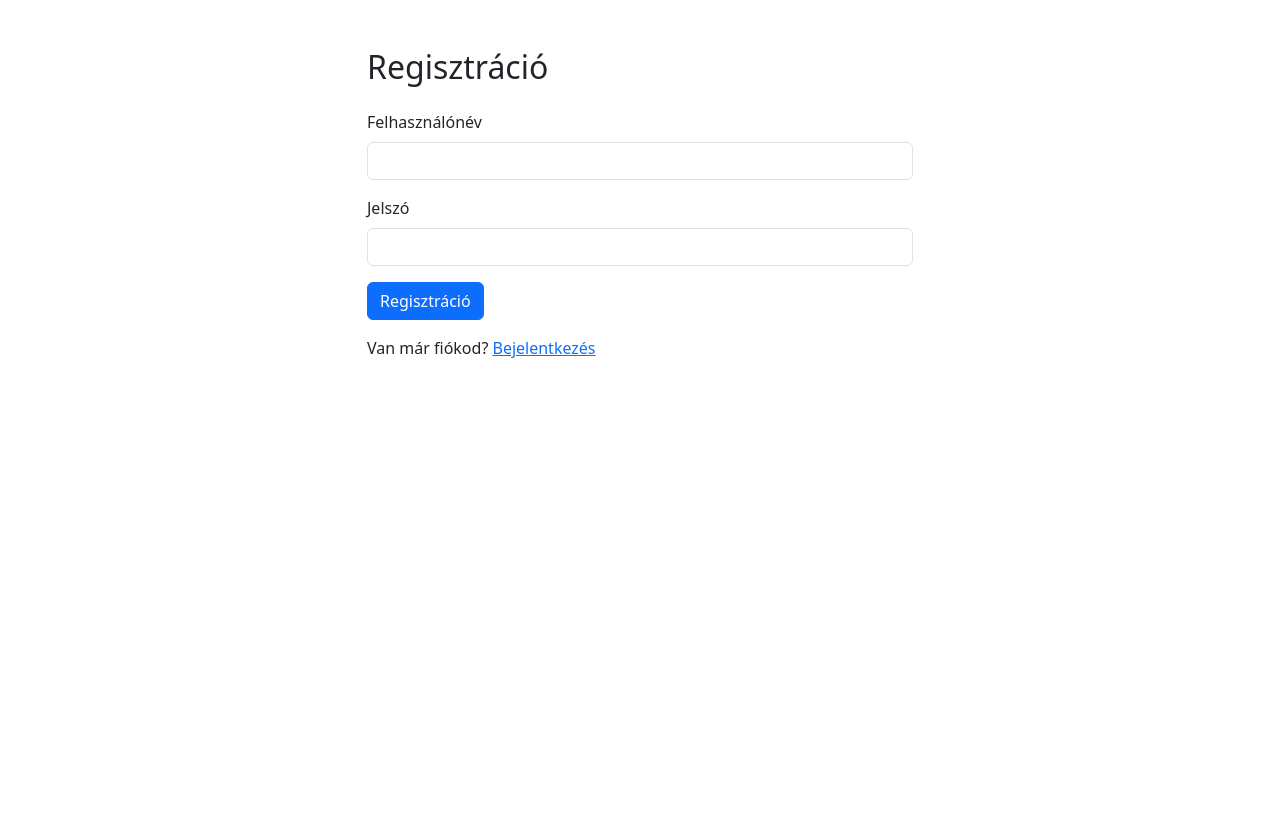
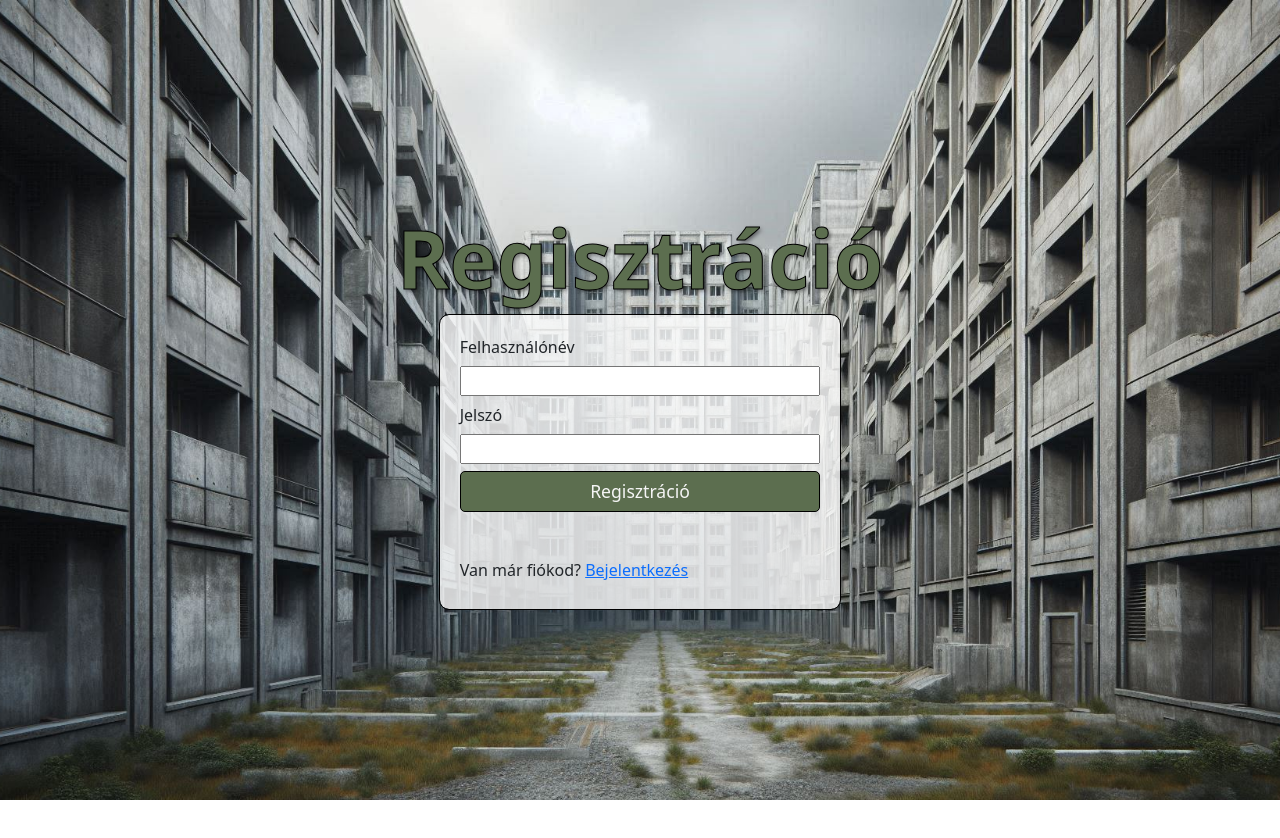
Before and after one commit to MarkComrade/Legyenonismilliomos, a website: page frontend/html/register.html in a window 1280 px wide. After the commit the page ends 800 px from the top, so only its background shows below. Drawn offline with Linux system fonts and the light colour scheme.

Commit message:
david szolga kijavitasa

```diff
--- a/frontend/css/index.css
+++ b/frontend/css/index.css
@@ -82,3 +82,20 @@ html, body {
     border: solid 1px black;
     border-radius: 5px;
 }
+
+.registerBtn {
+    background-color: rgb(92, 110, 79);
+    color: whitesmoke;
+    font-size: 1.1rem;
+    border: none;
+    transition: background-color 0.3s ease;
+    border: solid 1px black;
+    border-radius: 5px;
+}
+
+.registerBtn:hover {
+    background-color: rgb(50, 70, 50);
+    color: whitesmoke;
+    border: solid 1px black;
+    border-radius: 5px;
+}
--- a/frontend/html/register.html
+++ b/frontend/html/register.html
@@ -1,5 +1,6 @@
 <!DOCTYPE html>
 <html lang="hu">
+
 <head>
     <meta charset="UTF-8" />
     <meta name="viewport" content="width=device-width, initial-scale=1.0" />
@@ -9,24 +10,29 @@
     <script src="../bootstrap/js/bootstrap.min.js"></script>
     <link rel="stylesheet" href="../css/index.css" />
 </head>
+
 <body>
-        <div class="container mt-5">
-            <div class="row justify-content-center">
-                <div class="col-md-6">
-                    <h2 class="mb-4">Regisztráció</h2>
-                    <form id="registerForm">
-                        <div class="mb-3">
+    <div class="d-flex flex-column container-fluid  ibg">
+        <div class="d-flex row justify-content-center align-text-center">
+            <h1 class="display-1 cim">Regisztráció</h1>
+        </div>
+
+        <div class="d-flex row justify-content-center">
+            <div class="col-sm-10 col-md-4">
+
+                <form id="registerForm" class="d-flex flex-column form-control formd">
                     <label for="userName" class="form-label">Felhasználónév</label>
-                            <input type="text" class="form-control" id="userName" name="userName" required>
-                        </div>
-                        <div class="mb-3">
+                    <input type="text" id="userName" name="userName" required>
+
                     <label for="password" class="form-label">Jelszó</label>
-                            <input type="password" class="form-control" id="password" name="password" required>
-                        </div>
-                        <button type="submit" class="btn btn-primary">Regisztráció</button>
-                    </form>
+                    <input type="password" id="password" name="password" required>
+
+                    <button type="submit" class="btn registerBtn">Regisztráció</button>
+
                     <div id="message" class="mt-3"></div>
                     <p class="mt-3">Van már fiókod? <a href="login.html">Bejelentkezés</a></p>
+                    </div>
+                </form>
             </div>
         </div>
     </div>
@@ -34,4 +40,5 @@
     <script src="../javascript/postGet.js"></script>
     <script src="../javascript/register.js"></script>
 </body>
+
 </html>
```
Also changed, not shown: frontend/html/login.html (+18 -13 lines). Lines whose indentation alone changed are shown as unchanged.
